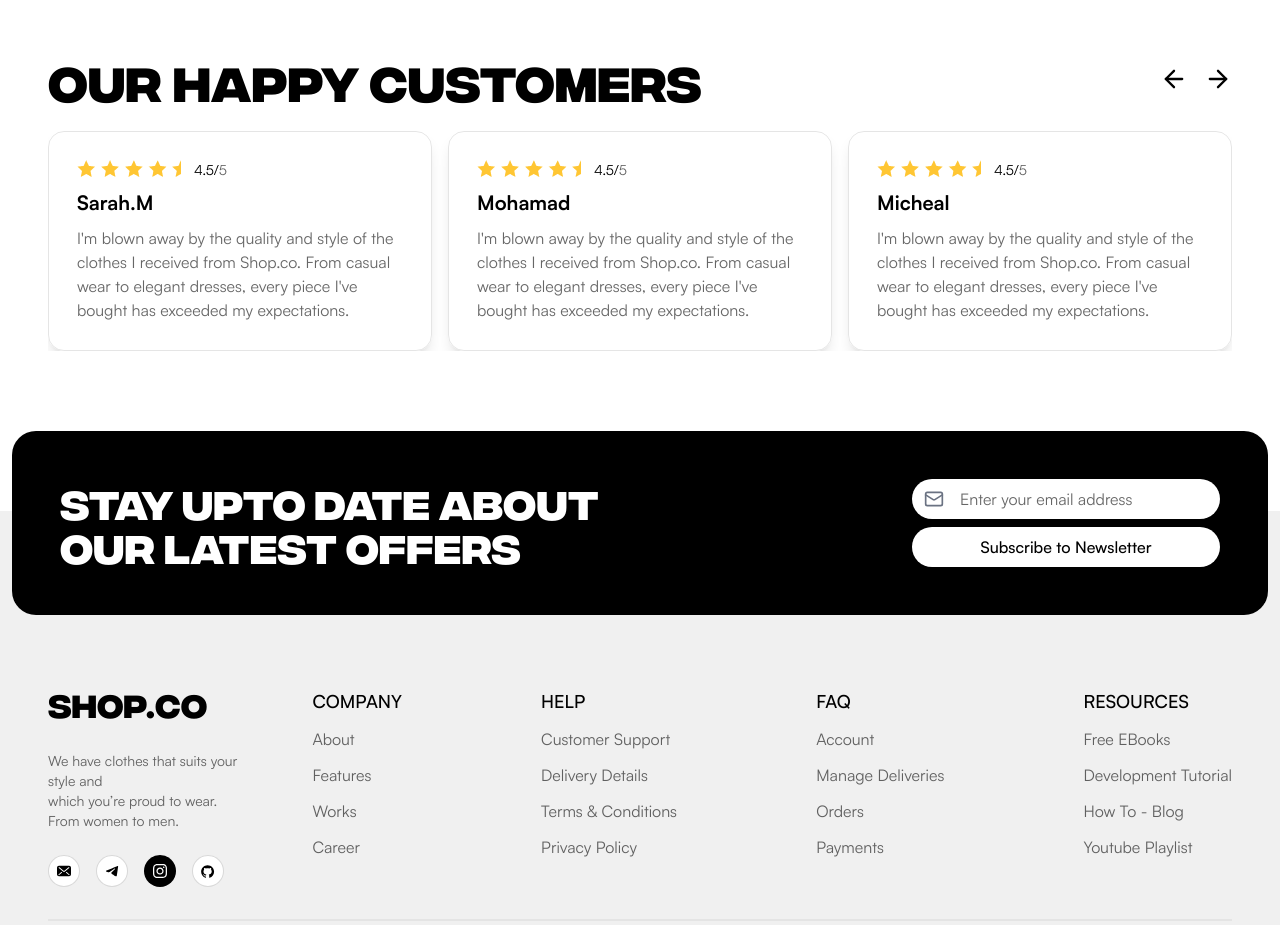
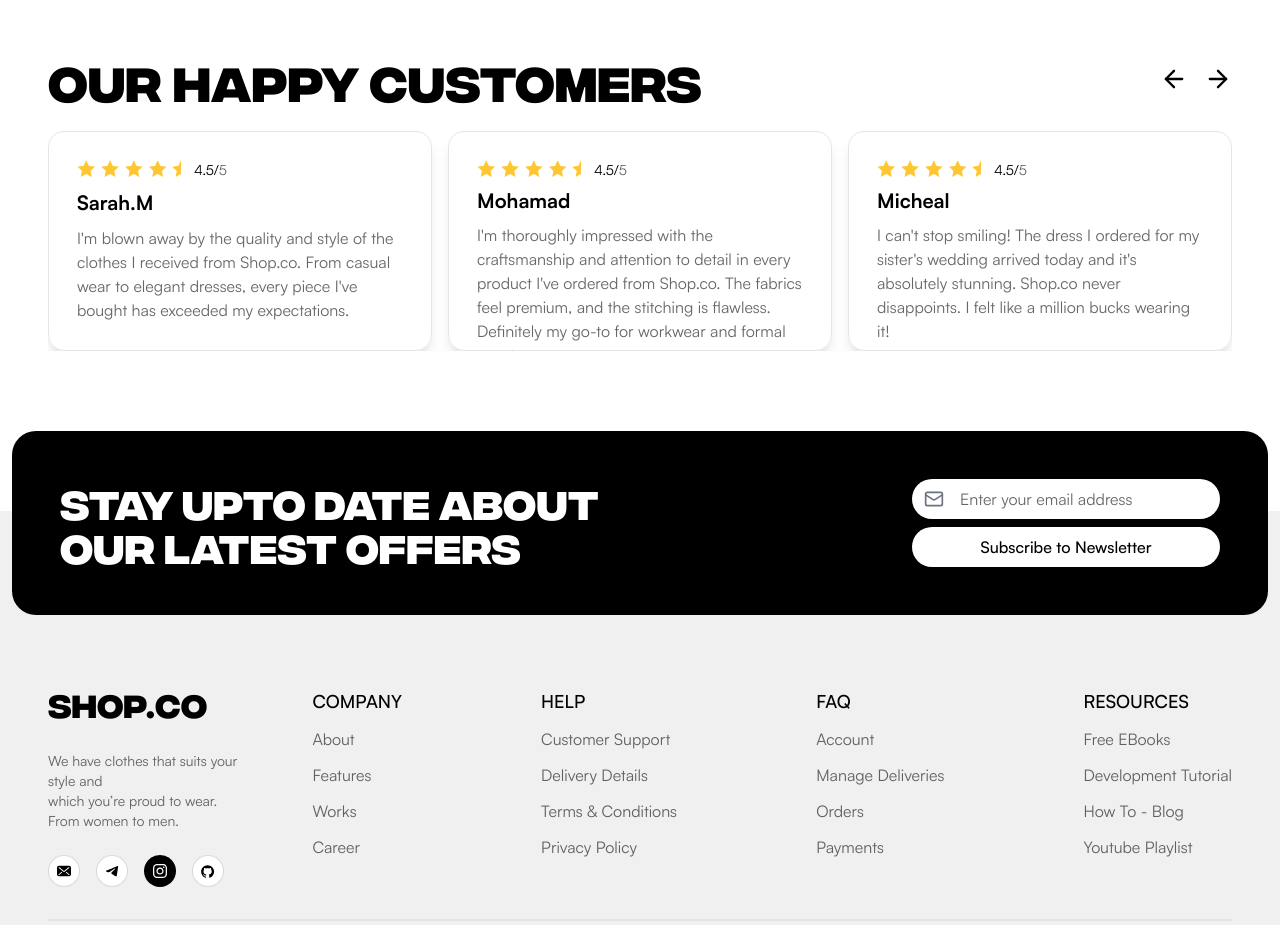
Before and after one commit to 01mehran/shopverse, a React (Vite) app: page / in a window 1280 px wide. Shown: the part 2700-3625 px from the top of the page. Built offline with nearby package versions, Linux system fonts and the light colour scheme; data requests are answered from the project's data file.

Commit message:
refactor(comments-list): extract comments list on shared folder

```diff
--- a/src/features/home/components/HappyCustomers.tsx
+++ b/src/features/home/components/HappyCustomers.tsx
@@ -3,7 +3,7 @@ import { useRef } from "react";
 
 // Components;
 import { Container } from "@/shared/components";
-import { commentList } from "@/features/products/components/data/comments";
+import { commentList } from "@/shared/data/comments";
 
 // Icons;
 import { ArrowRight } from "lucide-react";
@@ -78,7 +78,7 @@ export default function HappyCustomers() {
           {commentList.map((comment, i) => (
             <article
               key={i}
-              className="xs:min-w-100 flex h-55 min-w-full snap-start flex-col items-start justify-around rounded-2xl border border-black/10 p-4 shadow-lg md:justify-between md:p-7 lg:min-w-1/3"
+              className="xs:min-w-100 flex h-55 min-w-full snap-start gap-2 flex-col items-start justify-around rounded-2xl border border-black/10 p-4 shadow-lg md:justify-between md:p-7 lg:min-w-1/3"
             >
               <img src={comment.starImage} alt="rating start image" />
               <h1 className="text-xl font-bold">{comment.name}</h1>
--- a/src/features/products/components/Comments.tsx
+++ b/src/features/products/components/Comments.tsx
@@ -13,7 +13,7 @@ import {
 } from "@/shared/animations";
 
 // Data;
-import { commentList } from "./data/comments";
+import { commentList } from "@/shared/data/comments";
 
 // Icons;
 import { Ellipsis, SlidersVertical } from "lucide-react";
--- a/src/features/products/components/data/comments.ts
+++ /dev/null
@@ -1,37 +0,0 @@
-export const commentList = [
-  {
-    starImage: "/src/assets/images/home/rating-start.png",
-    name: "Sarah.M",
-    comment:
-      "I'm blown away by the quality and style of the clothes I received from Shop.co. From casual wear to elegant dresses, every piece I've bought has exceeded my expectations.",
-    date: "Posted on August 19, 2025",
-  },
-  {
-    starImage: "/src/assets/images/home/rating-start.png",
-    name: "Mohamad",
-    comment:
-      "I'm blown away by the quality and style of the clothes I received from Shop.co. From casual wear to elegant dresses, every piece I've bought has exceeded my expectations.",
-    date: "Posted on July 22, 2025",
-  },
-  {
-    starImage: "/src/assets/images/home/rating-start.png",
-    name: "Micheal",
-    comment:
-      "I'm blown away by the quality and style of the clothes I received from Shop.co. From casual wear to elegant dresses, every piece I've bought has exceeded my expectations.",
-    date: "Posted on July 2, 2026",
-  },
-  {
-    starImage: "/src/assets/images/home/rating-start.png",
-    name: "Jordan .J",
-    comment:
-      "I'm blown away by the quality and style of the clothes I received from Shop.co. From casual wear to elegant dresses, every piece I've bought has exceeded my expectations.",
-    date: "Posted on July 12, 2026",
-  },
-  {
-    starImage: "/src/assets/images/home/rating-start.png",
-    name: "Joniour ",
-    comment:
-      "I'm blown away by the quality and style of the clothes I received from Shop.co. From casual wear to elegant dresses, every piece I've bought has exceeded my expectations.",
-    date: "Posted on July 30, 2026",
-  },
-];
--- /dev/null
+++ b/src/shared/data/comments.ts
@@ -0,0 +1,43 @@
+export const commentList = [
+  {
+    starImage: "/src/assets/images/home/rating-start.png",
+    name: "Sarah.M",
+    comment:
+      "I'm blown away by the quality and style of the clothes I received from Shop.co. From casual wear to elegant dresses, every piece I've bought has exceeded my expectations.",
+    date: "Posted on August 19, 2025",
+  },
+  {
+    starImage: "/src/assets/images/home/rating-start.png",
+    name: "Mohamad",
+    comment:
+      "I'm thoroughly impressed with the craftsmanship and attention to detail in every product I've ordered from Shop.co. The fabrics feel premium, and the stitching is flawless. Definitely my go-to for workwear and formal events.",
+    date: "Posted on July 22, 2025",
+  },
+  {
+    starImage: "/src/assets/images/home/rating-start.png",
+    name: "Micheal",
+    comment:"I can't stop smiling! The dress I ordered for my sister's wedding arrived today and it's absolutely stunning. Shop.co never disappoints. I felt like a million bucks wearing it!",
+    date: "Posted on July 2, 2026",
+  },
+  {
+    starImage: "/src/assets/images/home/rating-start.png",
+    name: "Jordan .J",
+    comment:
+      "Okay, I have to admit—I'm obsessed! Everything I've bought from Shop.co fits like a dream and looks even better in person. My new favorite hoodie? Got it from here. 10/10 would recommend!",
+    date: "Posted on July 12, 2026",
+  },
+  {
+    starImage: "/src/assets/images/home/rating-start.png",
+    name: "Joniour ",
+    comment:
+      "Honestly? Best quality I've found online. Fast shipping, great prices, and the clothes actually look like the photos. No complaints at all.",
+    date: "Posted on July 30, 2026",
+  },
+  {
+    starImage: "/src/assets/images/home/rating-start.png",
+    name: "Ahmad ",
+    comment:
+      "I've tried Zara, H&M, and ASOS—but Shop.co beats them all in terms of quality and fit. The material doesn't shrink after washing, and the colors stay vibrant. Never going back!",
+    date: "Posted on Jun 3, 2026",
+  },
+];
```
